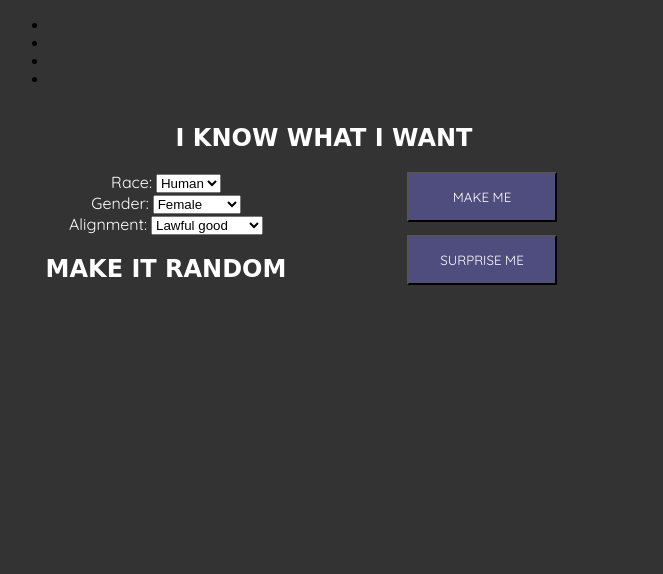
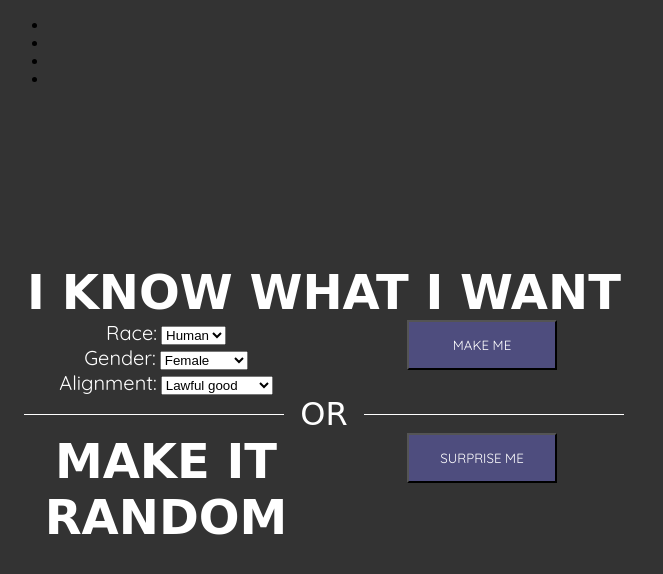
Before and after one commit to rikkeblom/T7---Fantasy, a plain HTML site: page form.html in a window 1280 px wide. Shown: the whole page, without its empty margins (0-663 px from the left). Drawn offline with Linux system fonts and the light colour scheme; a web font is replaced by a local one.

Commit message:
layoutfix 1

```diff
--- a/form.html
+++ b/form.html
@@ -59,6 +59,7 @@
                 </section>
                 <a href="#"><button>Make me</button></a>
               </div>
+              <div class="text-divider">or</div>
               <div class="formgrid2">
                 <h1>Make it random</h1>
                 <a href="#"><button>Surprise me</button></a>
--- a/formstyle.css
+++ b/formstyle.css
@@ -21,10 +21,14 @@ body {
 }
 h1 {
   font-family: var(--heading-font);
+  font-size: 3rem;
   text-transform: uppercase;
   color: #ffffff;
+  margin: 0%;
+  padding: 0;
 }
 label {
+  font-size: 1.25rem;
   font-family: var(--general-font);
   color: #ffffff;
 }
@@ -44,6 +48,7 @@ img {
   display: flex;
   flex-direction: column;
   text-align: center;
+  margin: 10rem 0rem 10rem 0rem;
 }
 .formgrid {
   display: grid;
@@ -55,3 +60,28 @@ img {
   grid-template-columns: repeat(auto-fit, minmax(300px, 1fr));
   margin: auto;
 }
+.text-divider {
+  display: flex;
+  align-items: center;
+  color: #ffffff;
+  font-family: var(--heading-font);
+  text-transform: uppercase;
+  font-size: 2rem;
+  --text-divider-gap: 1rem;
+}
+.text-divider::before,
+.text-divider::after {
+  content: "";
+  height: 1px;
+  background-color: #ffffff;
+  flex-grow: 1;
+}
+.text-divider::before {
+  margin-right: var(--text-divider-gap);
+  margin-left: var(--text-divider-gap);
+}
+
+.text-divider::after {
+  margin-left: var(--text-divider-gap);
+  margin-right: var(--text-divider-gap);
+}
```
